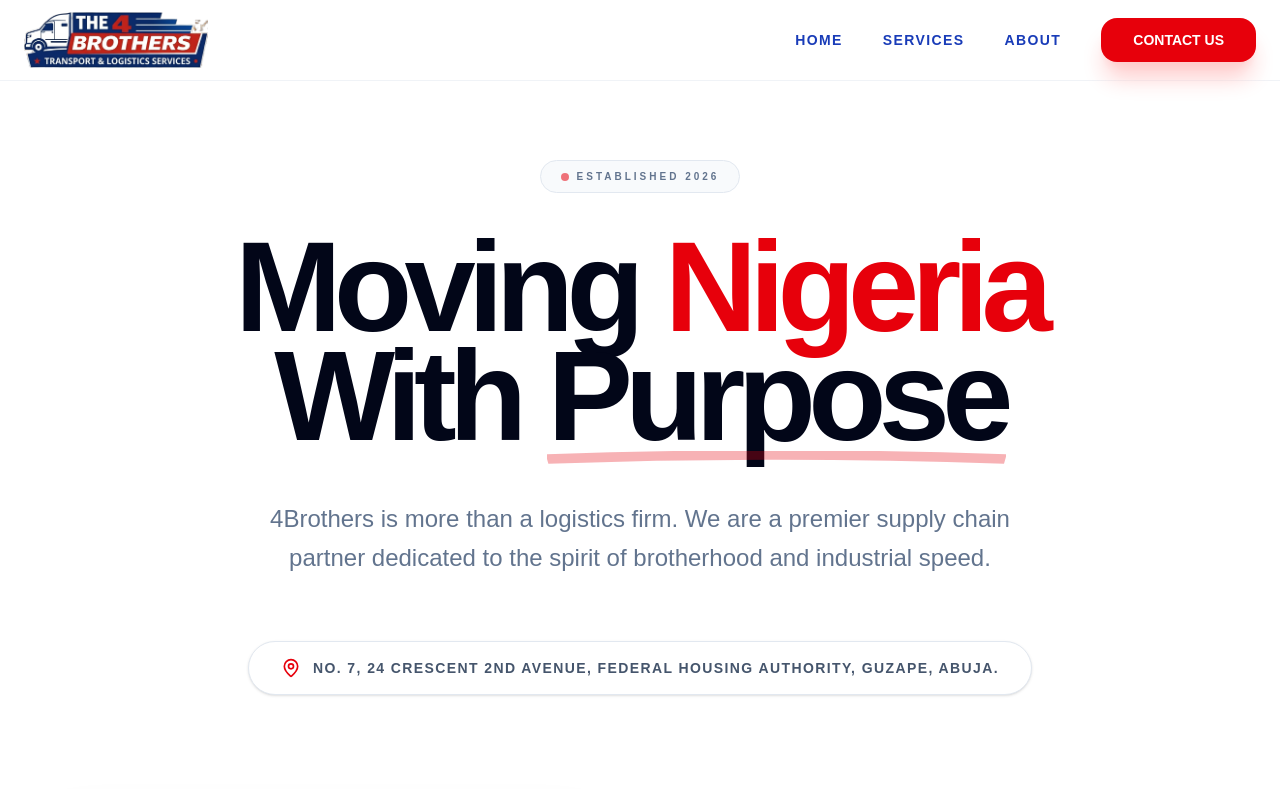
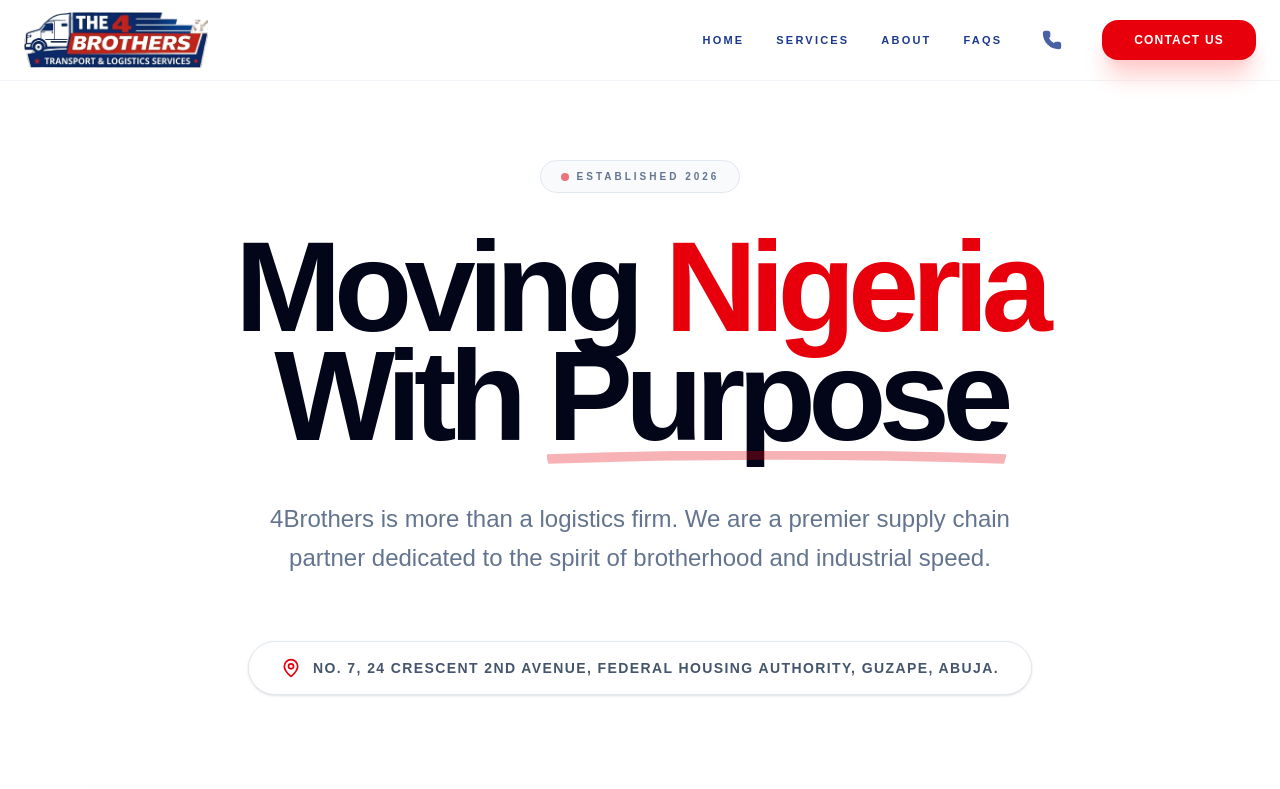
Before and after one commit to mohgirei10/the4brothers, a Next.js app: page /about in a window 1280 px wide. Shown: the top 789 px of the page. Built offline with nearby package versions, Linux system fonts and the light colour scheme.

Commit message:
final production

```diff
--- a/app/about/page.tsx
+++ b/app/about/page.tsx
@@ -248,7 +248,7 @@ const AboutPage = () => {
           <Users className="text-red-600 mb-10" size={48} />
           <h3 className="text-5xl font-black mb-8 tracking-tighter italic">The 4Brothers Bond</h3>
           <p className="text-slate-400 leading-relaxed text-xl max-w-xl font-medium">
-            Founded in Abuja, we operate on deep-rooted family values. Every shipment is handled with the personal care of a brother, ensuring your cargo is never just a tracking number.
+            Founded in Abuja, we operate on deep-rooted family values. Every delivery is handled with the personal care of a brother, ensuring your cargo is never just a tracking number.
           </p>
         </motion.div>
 
--- a/app/components/BookingForm.tsx
+++ b/app/components/BookingForm.tsx
@@ -15,7 +15,7 @@ const BookingForm = () => {
   const handleSubmit = (e: React.FormEvent) => {
     e.preventDefault();
     const phoneNumber = "2348146007875";
-    const message = `*NEW BOOKING REQUEST*%0A%0A*Pickup:* ${formData.pickup}%0A*Drop-off:* ${formData.dropoff}%0A*Package Type:* ${formData.type}%0A*Est. Weight:* ${formData.weight}kg%0A%0AHello 4Brothers, I would like to get a quote for this shipment.`;
+    const message = `*NEW BOOKING REQUEST*%0A%0A*Pickup:* ${formData.pickup}%0A*Drop-off:* ${formData.dropoff}%0A*Package Type:* ${formData.type}%0A*Est. Weight:* ${formData.weight}kg%0A%0AHello 4Brothers, I would like to get a quote for this package.`;
 
     window.open(`https://wa.me/${phoneNumber}?text=${message}`, '_blank');
   };
--- a/app/components/FAQ.tsx
+++ b/app/components/FAQ.tsx
@@ -3,6 +3,7 @@
 import React, { useState } from 'react';
 import { motion, AnimatePresence } from 'framer-motion';
 import { Plus, Minus, HelpCircle, MessageCircle } from 'lucide-react';
+import Link from 'next/link';
 
 const faqs = [
   {
@@ -18,7 +19,7 @@ const faqs = [
     answer: "Yes. 4Brothers provides Goods in Transit (GIT) insurance for all shipments, ensuring your items are protected against unforeseen circumstances from pickup to delivery."
   },
   {
-    question: "How do I track my shipment?",
+    question: "How do I track my package?",
     answer: "Once your booking is confirmed, you receive a unique tracking ID. You can use our on-site tracking tool or contact our 24/7 support line for real-time updates."
   },
   {
@@ -59,20 +60,15 @@ const FAQItem = ({ question, answer, isOpen, onClick }: any) => {
   );
 };
 
+// Inside your FAQ.tsx
 const FAQ = () => {
   const [openIndex, setOpenIndex] = useState<number | null>(0);
 
   return (
-    <section id="faq" className="py-24 bg-white">
+    // Add scroll-mt-24 so the fixed navbar doesn't cover the title
+    <section id="faqs" className="py-32 bg-white scroll-mt-24">
       <div className="max-w-4xl mx-auto px-6">
-        <div className="flex items-center gap-3 mb-4 justify-center md:justify-start">
-          <HelpCircle className="text-red-600" size={20} />
-          <span className="text-red-600 font-black text-xs uppercase tracking-[0.4em]">Information Hub</span>
-        </div>
-
-        <h2 className="text-4xl md:text-5xl font-black text-blue-950 mb-12 text-center md:text-left">
-          Common Questions.
-        </h2>
+        {/* ... rest of your FAQ code (HelpCircle, h2, map, etc.) ... */}
 
         <div className="space-y-2">
           {faqs.map((faq, index) => (
@@ -86,27 +82,15 @@ const FAQ = () => {
           ))}
         </div>
 
-        {/* CTA in FAQ */}
-        <div className="mt-16 p-8 bg-slate-50 rounded-4xl border border-slate-100 flex flex-col md:flex-row items-center justify-between gap-6">
-          <div>
-            <h4 className="text-xl font-bold text-blue-950">Still have questions?</h4>
-            <p className="text-slate-500 font-medium">We're here to help you move with peace of mind.</p>
-          </div>
-          <button>
-            <a
-  href={`https://wa.me/2348146007875?text=${encodeURIComponent("I need assistance.")}`}
-  target="_blank"
-  className="mx-auto flex w-fit items-center gap-3 rounded-full border border-slate-200 px-6 py-3 mb-8 shadow-sm hover:border-green-400 transition-colors group"
->
-  <MessageCircle className="text-blue-600 group-hover:scale-110 transition-transform" size={18} />
-  <span className="text-sm font-bold uppercase tracking-tight text-slate-600">
-Contact Support  </span>
-</a>
-          </button>
+        {/* Support CTA */}
+        <div className="mt-16 p-10 bg-slate-50 rounded-[40px] border border-slate-100 flex flex-col md:flex-row items-center justify-between gap-6">
+           {/* ... your CTA content ... */}
         </div>
       </div>
     </section>
   );
 };
 
+
+
 export default FAQ;
--- a/app/components/Footer.tsx
+++ b/app/components/Footer.tsx
@@ -26,13 +26,13 @@ const Footer = () => {
       { name: 'About Us', href: '/about' },
       { name: 'Our Fleet', href: '/#fleet' },
       { name: 'Services', href: '/#services' },
-      { name: 'Contact', href: '/contact' },
+      { name: 'Contact', href: '/#contact' },
     ],
     support: [
       { name: 'Tracking', href: '#' },
       { name: 'Terms of Service', href: '#' },
       { name: 'Privacy Policy', href: '#' },
-      { name: 'FAQs', href: '#' },
+      { name: 'FAQs', href: '/#faq' },
     ]
   };
 
@@ -92,19 +92,19 @@ const Footer = () => {
 
           {/* CONTACT INFO */}
           <div className="bg-white/5 p-8 rounded-4xl border border-white/10">
-            <h4 className="text-lg font-bold mb-6">Get In Touch</h4>
+            <h4 className="text-lg font-bold tracking-tighter mb-6">Get In Touch</h4>
             <ul className="space-y-4">
               <li className="flex items-start gap-4">
                 <MapPin className="text-red-600 mt-1" size={20} />
-                <span className="text-sm text-blue-100">Abuja, Nigeria.</span>
+                <span className="text-sm text-blue-100 tracking-tighter">Abuja, Nigeria.</span>
               </li>
               <li className="flex items-center gap-4">
                 <Phone className="text-red-600" size={20} />
-                <span className="text-sm text-blue-100">+234 814 600 7875</span>
+                <span className="text-sm text-blue-100 tracking-tighter">+234 814 600 7875</span>
               </li>
               <li className="flex items-center gap-4">
                 <Mail className="text-red-600" size={20} />
-                <span className="text-sm text-blue-100">4brotherstransportand <br /> logistic@gmail.com</span>
+                <span className="text-sm text-blue-100 tracking-tighter">4brotherstransportand <br /> logistic@gmail.com</span>
               </li>
             </ul>
           </div>
--- a/app/components/Navbar.tsx
+++ b/app/components/Navbar.tsx
@@ -2,46 +2,74 @@
 
 import React, { useState } from "react";
 import { motion } from "framer-motion";
-import { Menu, X } from "lucide-react";
+import { Menu, X, Phone } from "lucide-react"; // Added Phone icon
 import Link from "next/link";
 
 const Navbar = () => {
   const [isMenuOpen, setIsMenuOpen] = useState(false);
   const toggleMenu = () => setIsMenuOpen(!isMenuOpen);
 
+  const phoneNumber = "+2348146007875"; // Using your number from the WhatsApp link
+  const whatsappUrl = `https://wa.me/2348146007875?text=${encodeURIComponent("Hello 4Brothers, I'm interested in your logistics services.")}`;
+
   return (
     <nav className="fixed w-full z-50 bg-white/80 backdrop-blur-xl border-b border-slate-200/50">
       <div className="max-w-7xl mx-auto px-6 h-20 flex items-center justify-between">
+
         {/* LOGO */}
         <motion.div initial={{ opacity: 0, x: -20 }} animate={{ opacity: 1, x: 0 }}>
           <Link href="/">
-            <img src="/logo.png" alt="Logo" className="h-10 md:h-14 w-auto object-contain cursor-pointer" />
+            <img src="/logo.png" alt="4Brothers Logo" className="h-10 md:h-14 w-auto object-contain cursor-pointer" />
           </Link>
         </motion.div>
 
         {/* DESKTOP NAV */}
-        <div className="hidden lg:flex items-center gap-10">
-          {['Home', 'Services', 'About'].map((item) => (
+        <div className="hidden lg:flex items-center gap-8">
+          {['Home', 'Services', 'About', 'FAQs'].map((item) => (
           <Link
     key={item}
-              href={item === 'Home' ? '/' : item === 'About' ? '/about' : `/#${item.toLowerCase()}`}
-              className="text-sm font-bold text-blue-800 hover:text-red-800 uppercase tracking-widest transition-colors"
+    href={
+      item === 'Home' ? '/' :
+      item === 'About' ? '/about' :
+      item === 'FAQs' ? '/about#faqs' : // Force it to go to the About page FAQ section
+      `/#${item.toLowerCase()}`
+    }
+    onClick={() => setIsMenuOpen(false)}
+              className="text-[11px] font-black text-blue-900 hover:text-red-600 uppercase tracking-[0.2em] transition-colors"
             >
               {item}
             </Link>
           ))}
-          <button
-  className="bg-red-600 text-white px-8 py-3 rounded-2xl font-black text-sm shadow-xl shadow-red-200 transition-all hover:scale-105 hover:cursor-pointer">
-  <a href={`https://wa.me/2348146007875?text=${encodeURIComponent("Hello 4Brothers, I'm interested in your logistics services and would like to get a quote.")}`}
+
+          {/* CALL REDIRECT ICON */}
+          <motion.a
+            href={`tel:${phoneNumber}`}
+            whileHover={{ scale: 1.1 }}
+            className="p-2 text-blue-900 hover:text-red-600 transition-colors"
+            title="Call Support"
+          >
+            <Phone size={20} fill="currentColor" className="opacity-80" />
+          </motion.a>
+
+          {/* WHATSAPP CTA */}
+          <motion.a
+            href={whatsappUrl}
             target="_blank"
->CONTACT US
-</a>
- </button>
+            whileHover={{ scale: 1.05 }}
+            whileTap={{ scale: 0.98 }}
+            className="bg-red-600 text-white px-8 py-3 rounded-2xl font-black text-xs tracking-widest shadow-xl shadow-red-200 transition-all uppercase"
+          >
+            Contact Us
+          </motion.a>
         </div>
 
         {/* MOBILE HAMBURGER */}
-        <div className="lg:hidden">
-          <button onClick={toggleMenu} className="p-2 text-blue-800 font-bold">
+        <div className="lg:hidden flex items-center gap-4">
+           {/* Direct Call for Mobile (Very important for logistics) */}
+          <a href={`tel:${phoneNumber}`} className="text-red-600 p-2">
+            <Phone size={24} fill="currentColor" />
+          </a>
+          <button onClick={toggleMenu} className="p-2 text-slate-950">
             {isMenuOpen ? <X size={28} /> : <Menu size={28} />}
           </button>
         </div>
@@ -53,20 +81,37 @@ return (
         animate={{ height: isMenuOpen ? 'auto' : 0, opacity: isMenuOpen ? 1 : 0 }}
         className="lg:hidden bg-white border-b border-slate-100 overflow-hidden"
       >
-        <div className="flex flex-col p-6 gap-6">
-          {['Home', 'Services', 'About', 'Contact'].map((item) => (
+        <div className="flex flex-col p-8 gap-6">
+          {['Home', 'Services', 'About', 'FAQs'].map((item) => (
       <Link
     key={item}
-              href={item === 'Home' ? '/' : item === 'About' ? '/about' : `/#${item.toLowerCase()}`}
+    href={
+      item === 'Home' ? '/' :
+      item === 'About' ? '/about' :
+      item === 'FAQs' ? '/about#faqs' : // Force it to go to the About page FAQ section
+      `/#${item.toLowerCase()}`
+    }
     onClick={() => setIsMenuOpen(false)}
-              className="text-lg font-bold text-slate-700 hover:text-blue-600 transition-colors"
+              className="text-xl font-black text-slate-950 uppercase tracking-tighter"
             >
               {item}
             </Link>
           ))}
+          <hr className="border-slate-100" />
+
+          {/* Mobile Call & WhatsApp Actions */}
+          <div className="grid grid-cols-2 gap-4">
+            <a href={`tel:${phoneNumber}`} className="flex items-center justify-center gap-2 bg-slate-100 p-4 rounded-2xl font-bold text-sm">
+              <Phone size={18} /> Call
+            </a>
+            <a href={whatsappUrl} target="_blank" className="flex items-center justify-center gap-2 bg-red-600 text-white p-4 rounded-2xl font-bold text-sm">
+              WhatsApp
+            </a>
+          </div>
         </div>
       </motion.div>
     </nav>
   );
 };
+
 export default Navbar;
```
Also changed, not shown: app/page.tsx (+5 -5 lines). Lines whose indentation alone changed are shown as unchanged.
